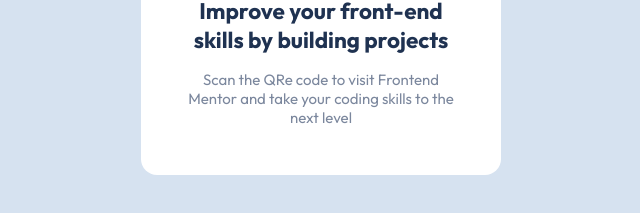
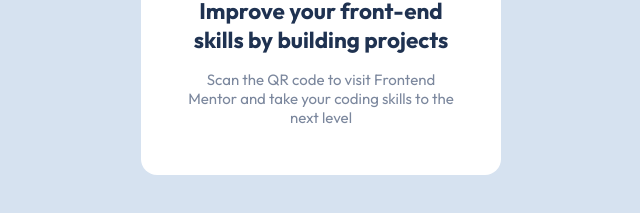
Before and after one commit to Realkarim1/Qr-code-challange, a plain HTML site: page index.html in a window 1280 px wide. Shown: the part 497-710 px from the top of the page, 319-959 px from the left. Drawn offline with Linux system fonts and the light colour scheme; files whose address does not match are found by name.

Commit message:
new html

```diff
--- a/index.html
+++ b/index.html
@@ -17,7 +17,7 @@
   <div class="text-wrapper">
     <h2>  Improve your front-end skills by building projects
     </h2>
-  <p>  Scan the QRe code to visit Frontend Mentor and take your coding skills to the next level
+  <p>  Scan the QR code to visit Frontend Mentor and take your coding skills to the next level
   </p>
   </div>
 </div>
```
